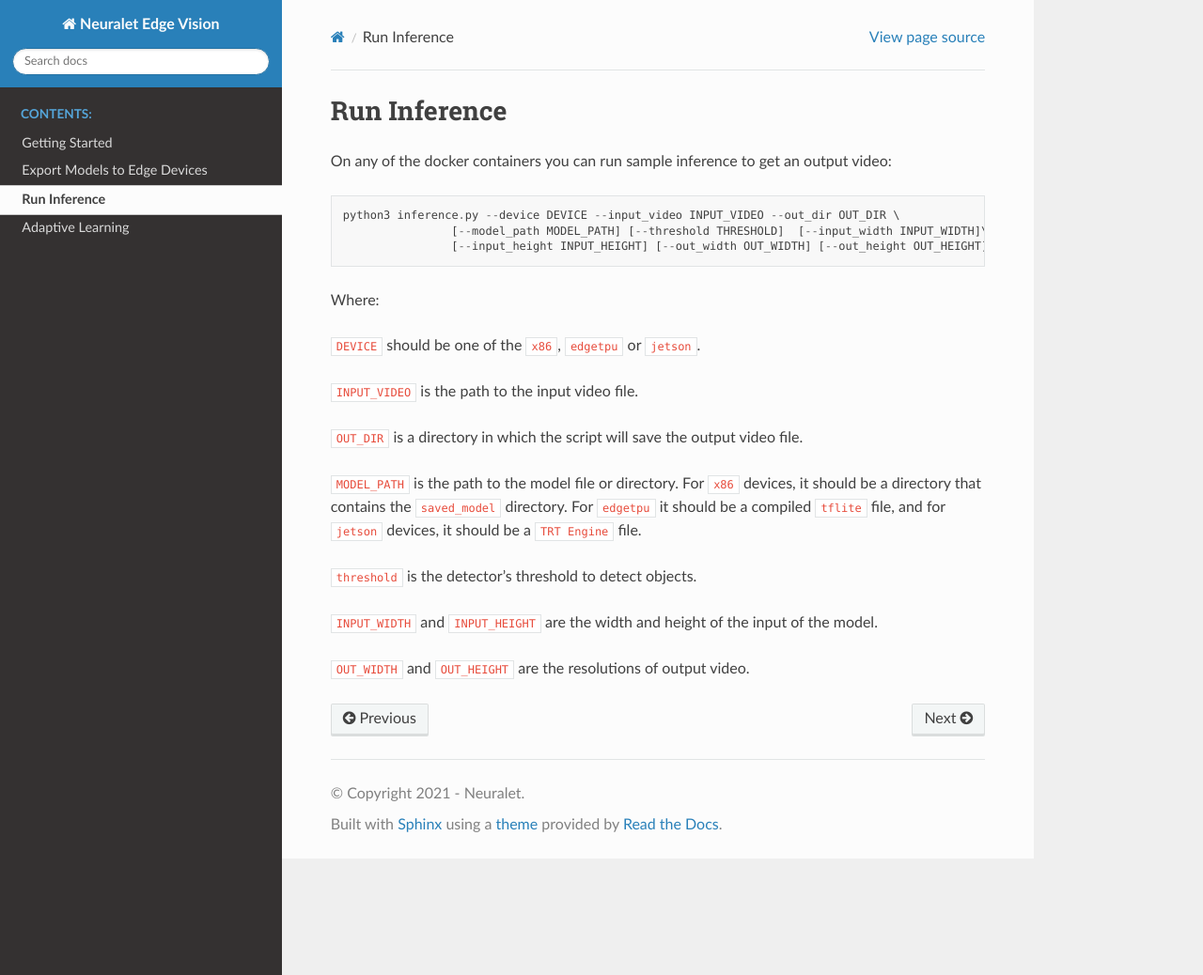
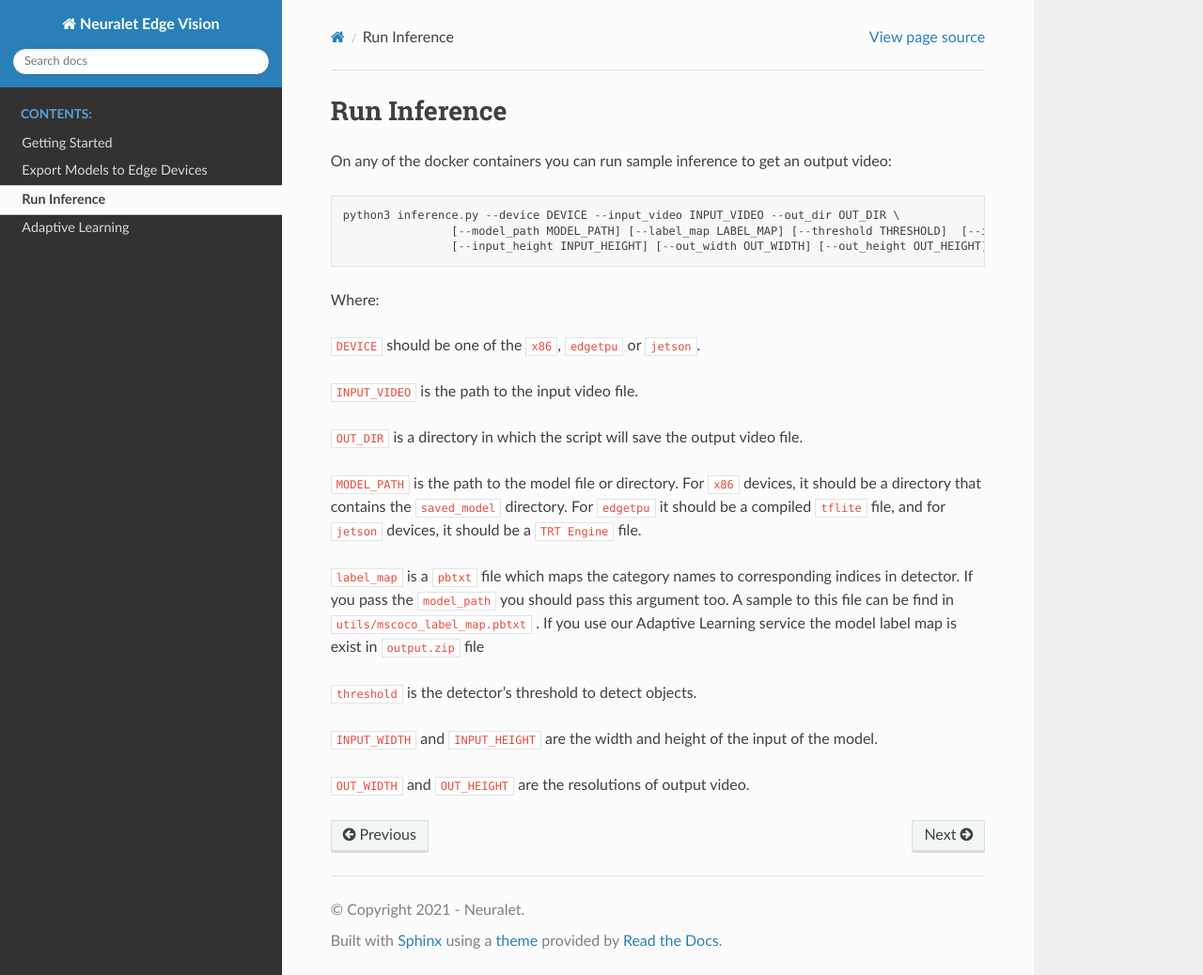
Before and after one commit to alpha-carinae29/docs, a Sphinx documentation site: the page built from docs/source/inference.rst, in a window 1280 px wide and 1038 px high. Shown: the whole window at 94% size. Built offline with Sphinx 7.4.7 and the Read the Docs theme 2.0.0, drawn with Linux system fonts in a browser that asks for light colours.

Commit message:
Update inference.rst

```diff
--- a/docs/source/inference.rst
+++ b/docs/source/inference.rst
@@ -4,7 +4,7 @@ Run Inference
 On any of the docker containers you can run sample inference to get an output video: ::
 
     python3 inference.py --device DEVICE --input_video INPUT_VIDEO --out_dir OUT_DIR \
-                    [--model_path MODEL_PATH] [--threshold THRESHOLD]  [--input_width INPUT_WIDTH]\
+                    [--model_path MODEL_PATH] [--label_map LABEL_MAP] [--threshold THRESHOLD]  [--input_width INPUT_WIDTH]\
                     [--input_height INPUT_HEIGHT] [--out_width OUT_WIDTH] [--out_height OUT_HEIGHT]
 
 Where:
@@ -17,6 +17,8 @@ Where:
 
 :code:`MODEL_PATH` is the path to the model file or directory. For :code:`x86` devices, it should be a directory that contains the :code:`saved_model` directory. For :code:`edgetpu` it should be a compiled :code:`tflite` file, and for :code:`jetson` devices, it should be a :code:`TRT Engine` file.
 
+:code:`label_map` is a :code:`pbtxt` file which maps the category names to corresponding indices in detector. If you pass the :code:`model_path` you should pass this argument too. A sample to this file can be find in :code:`utils/mscoco_label_map.pbtxt` . If you use our Adaptive Learning service the model label map is exist in :code:`output.zip` file
+
 :code:`threshold` is the detector's threshold to detect objects.
 
 :code:`INPUT_WIDTH` and :code:`INPUT_HEIGHT` are the width and height of the input of the model.
```
